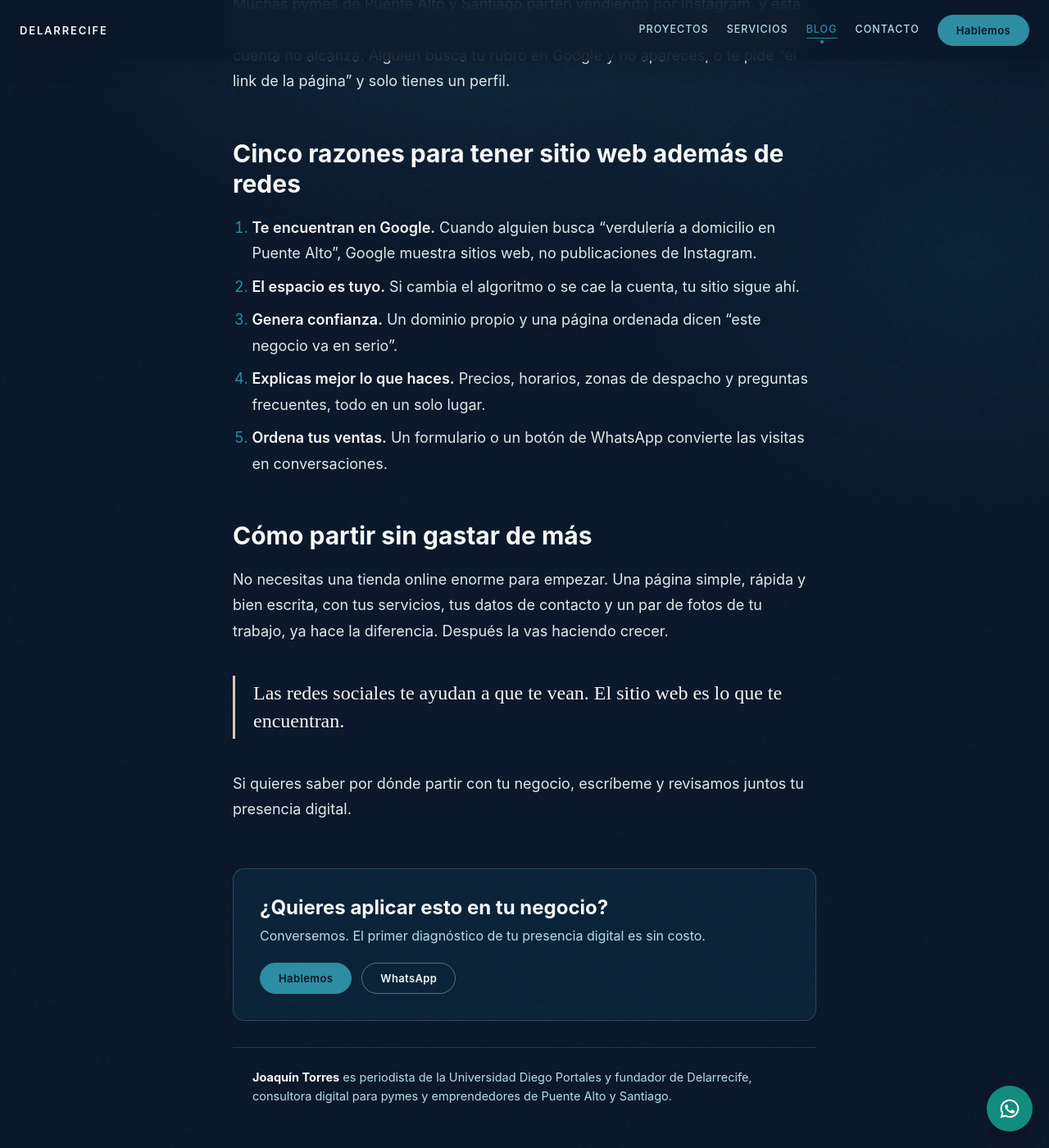
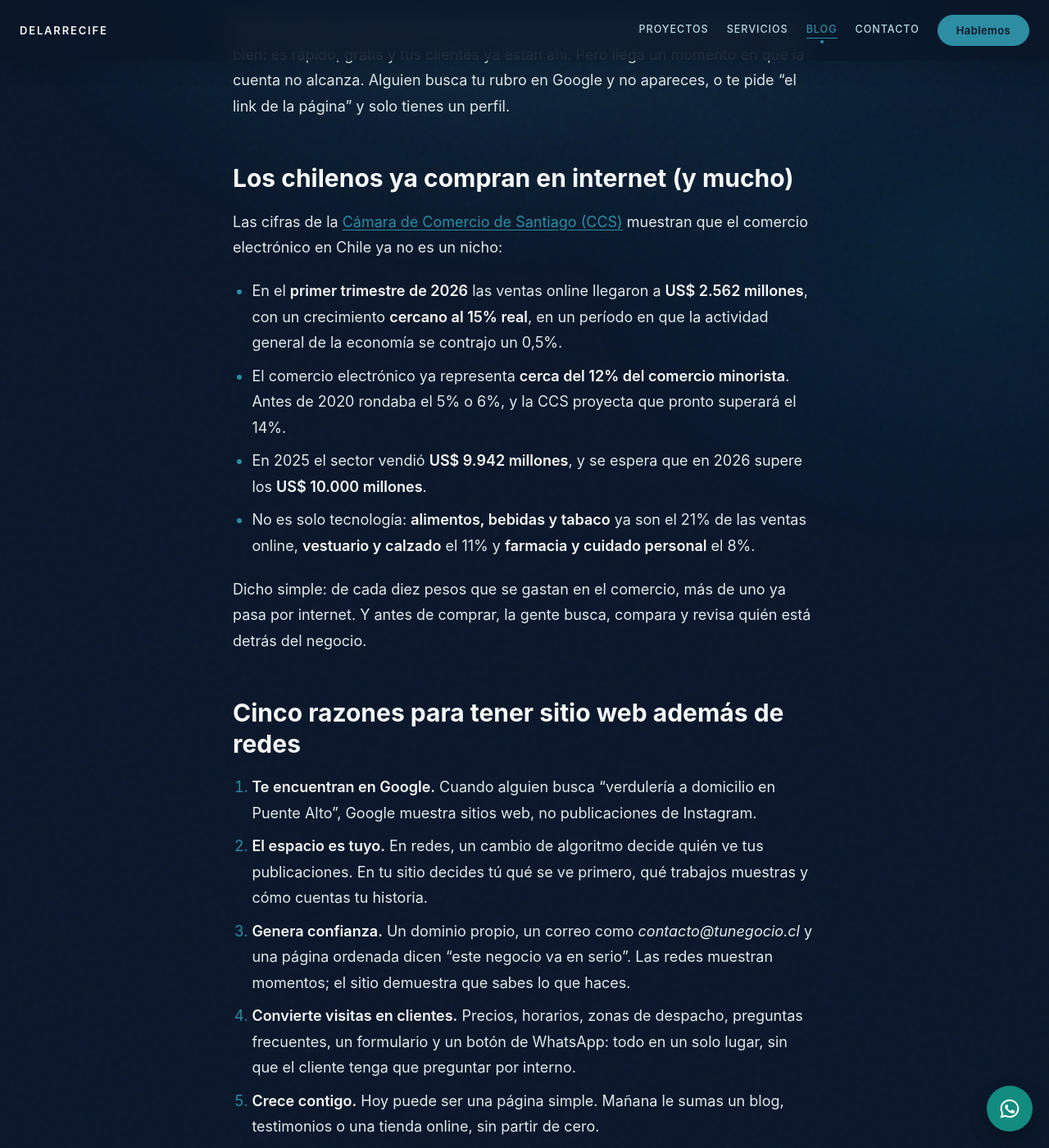
Before and after one commit to joaquintorresperiodista/delarrecife, a Jekyll site: the page built from _posts/2026-11-05-tu-pyme-necesita-sitio-web-si-ya-tiene-instagram.md, in a window 1280 px wide and 1400 px high, scrolled down 890 px. Shown: the whole window at 82% size. Built offline with Jekyll 4.4.1, drawn with Linux system fonts in a browser that asks for light colours; some of the changed text lies outside the part shown.

Commit message:
Entrada de ejemplo: datos de e-commerce de la CCS y cuándo aún no se necesita sitio web
Co-Authored-By: Claude Opus 5.5 <noreply@anthropic.com>
Claude-Session: https://claude.ai/code/session_01KNzWafUj1KWD7ise4VvvCA

```diff
--- a/_posts/2026-11-05-tu-pyme-necesita-sitio-web-si-ya-tiene-instagram.md
+++ b/_posts/2026-11-05-tu-pyme-necesita-sitio-web-si-ya-tiene-instagram.md
@@ -1,6 +1,6 @@
 ---
 title: "¿Tu pyme necesita un sitio web si ya tiene Instagram?"
-description: "Instagram te ayuda a que te vean, pero un sitio web es lo que te encuentran en Google. Cinco razones para tener los dos y cómo partir sin gastar de más."
+description: "Instagram te ayuda a que te vean, pero un sitio web es lo que te encuentran en Google. Por qué conviene tener los dos, con datos del comercio electrónico en Chile."
 categoria: desarrollo-web
 imagen: /assets/servicio-desarrollo-web.jpg
 imagen_alt: "Persona trabajando en el diseño de un sitio web en su computador"
@@ -10,20 +10,44 @@ imagen_alto: 900
 
 Muchas pymes de Puente Alto y Santiago parten vendiendo por Instagram, y está bien: es rápido, gratis y tus clientes ya están ahí. Pero llega un momento en que la cuenta no alcanza. Alguien busca tu rubro en Google y no apareces, o te pide "el link de la página" y solo tienes un perfil.
 
-<!-- Esta es una entrada de ejemplo para ver cómo se ve el blog. Puedes editarla o reemplazarla. -->
+## Los chilenos ya compran en internet (y mucho)
+
+Las cifras de la [Cámara de Comercio de Santiago (CCS)](https://www.ccs.cl/estudios-y-publicaci/comercio-electronico-supero-us-2500-millones-primer-trimestre/) muestran que el comercio electrónico en Chile ya no es un nicho:
+
+- En el **primer trimestre de 2026** las ventas online llegaron a **US$ 2.562 millones**, con un crecimiento **cercano al 15% real**, en un período en que la actividad general de la economía se contrajo un 0,5%.
+- El comercio electrónico ya representa **cerca del 12% del comercio minorista**. Antes de 2020 rondaba el 5% o 6%, y la CCS proyecta que pronto superará el 14%.
+- En 2025 el sector vendió **US$ 9.942 millones**, y se espera que en 2026 supere los **US$ 10.000 millones**.
+- No es solo tecnología: **alimentos, bebidas y tabaco** ya son el 21% de las ventas online, **vestuario y calzado** el 11% y **farmacia y cuidado personal** el 8%.
+
+Dicho simple: de cada diez pesos que se gastan en el comercio, más de uno ya pasa por internet. Y antes de comprar, la gente busca, compara y revisa quién está detrás del negocio.
 
 ## Cinco razones para tener sitio web además de redes
 
 1. **Te encuentran en Google.** Cuando alguien busca "verdulería a domicilio en Puente Alto", Google muestra sitios web, no publicaciones de Instagram.
-2. **El espacio es tuyo.** Si cambia el algoritmo o se cae la cuenta, tu sitio sigue ahí.
-3. **Genera confianza.** Un dominio propio y una página ordenada dicen "este negocio va en serio".
-4. **Explicas mejor lo que haces.** Precios, horarios, zonas de despacho y preguntas frecuentes, todo en un solo lugar.
-5. **Ordena tus ventas.** Un formulario o un botón de WhatsApp convierte las visitas en conversaciones.
+2. **El espacio es tuyo.** En redes, un cambio de algoritmo decide quién ve tus publicaciones. En tu sitio decides tú qué se ve primero, qué trabajos muestras y cómo cuentas tu historia.
+3. **Genera confianza.** Un dominio propio, un correo como *contacto@tunegocio.cl* y una página ordenada dicen "este negocio va en serio". Las redes muestran momentos; el sitio demuestra que sabes lo que haces.
+4. **Convierte visitas en clientes.** Precios, horarios, zonas de despacho, preguntas frecuentes, un formulario y un botón de WhatsApp: todo en un solo lugar, sin que el cliente tenga que preguntar por interno.
+5. **Crece contigo.** Hoy puede ser una página simple. Mañana le sumas un blog, testimonios o una tienda online, sin partir de cero.
+
+## ¿Y cuándo todavía no lo necesitas?
+
+Ser honesto también es parte del trabajo. Puede que un sitio web no sea tu prioridad si:
+
+- Estás probando tu idea de negocio y todavía no sabes bien qué vas a vender.
+- Tienes muy poco que mostrar: menos de cinco o seis trabajos, productos o casos.
+- Tus clientes te encuentran solo por recomendación o ya te compran felices por Instagram.
+- No vas a tener tiempo de mantenerlo al día (un sitio abandonado resta más de lo que suma).
+
+Si te reconoces en esta lista, sigue fortaleciendo tus redes y vuelve a pensarlo en unos meses. Si no, probablemente ya estás perdiendo clientes que te buscan y no te encuentran.
 
 ## Cómo partir sin gastar de más
 
-No necesitas una tienda online enorme para empezar. Una página simple, rápida y bien escrita, con tus servicios, tus datos de contacto y un par de fotos de tu trabajo, ya hace la diferencia. Después la vas haciendo crecer.
+No necesitas una tienda online enorme para empezar. Una página simple, rápida y bien escrita, con tus servicios, tus datos de contacto y tres buenos ejemplos de tu trabajo, ya hace la diferencia. Es mejor publicar algo claro hoy que esperar meses por la versión perfecta. Después la vas haciendo crecer.
 
 > Las redes sociales te ayudan a que te vean. El sitio web es lo que te encuentran.
 
 Si quieres saber por dónde partir con tu negocio, escríbeme y revisamos juntos tu presencia digital.
+
+---
+
+*Fuentes: Cámara de Comercio de Santiago, ["Comercio electrónico superó los US$ 2.500 millones en el primer trimestre"](https://www.ccs.cl/estudios-y-publicaci/comercio-electronico-supero-us-2500-millones-primer-trimestre/) (2026); Pixpa, ["¿Realmente necesitas un sitio web para tu portafolio?"](https://www.pixpa.com/es/blog/do-you-really-need-a-portfolio-website) (abril de 2026).*
```
